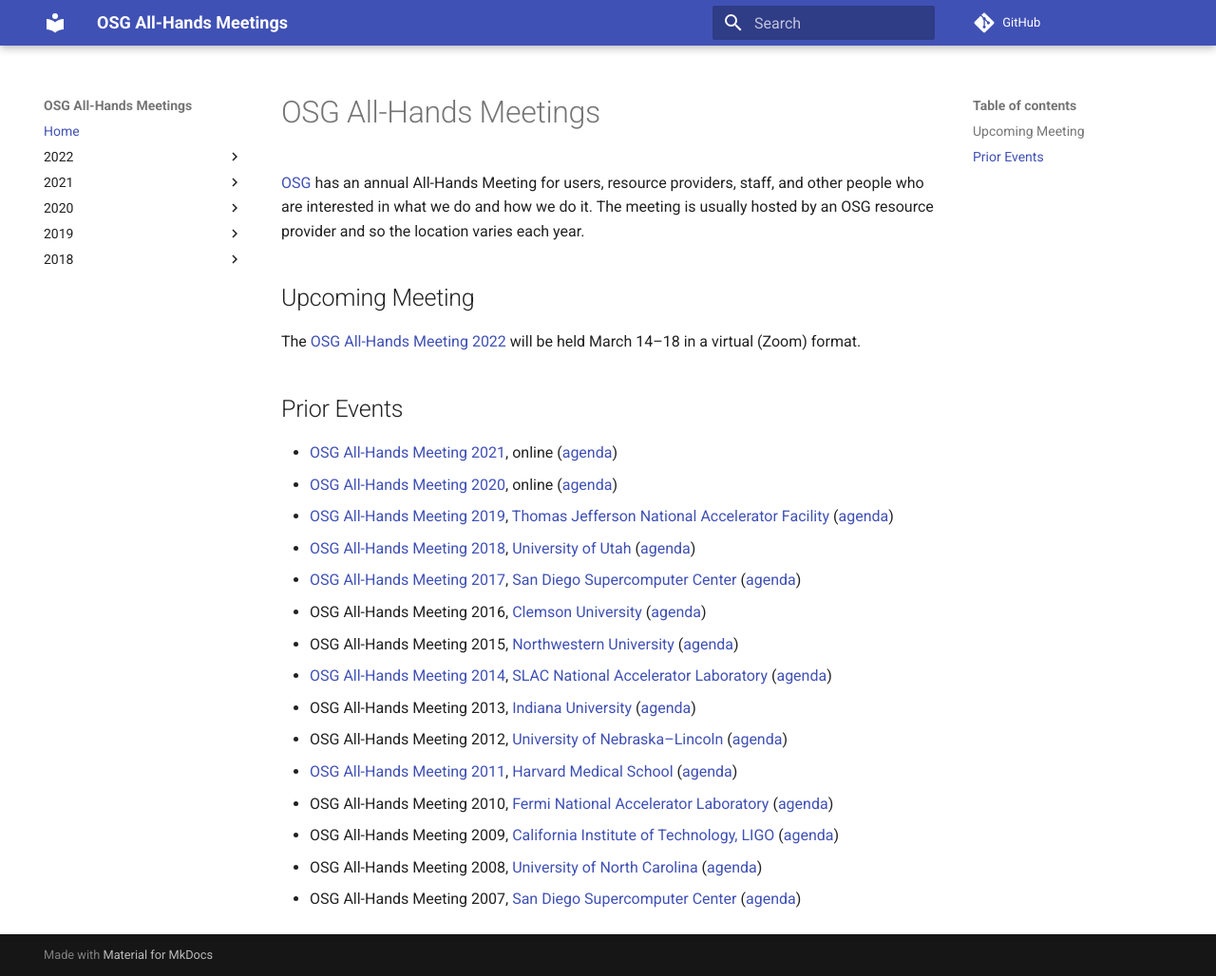
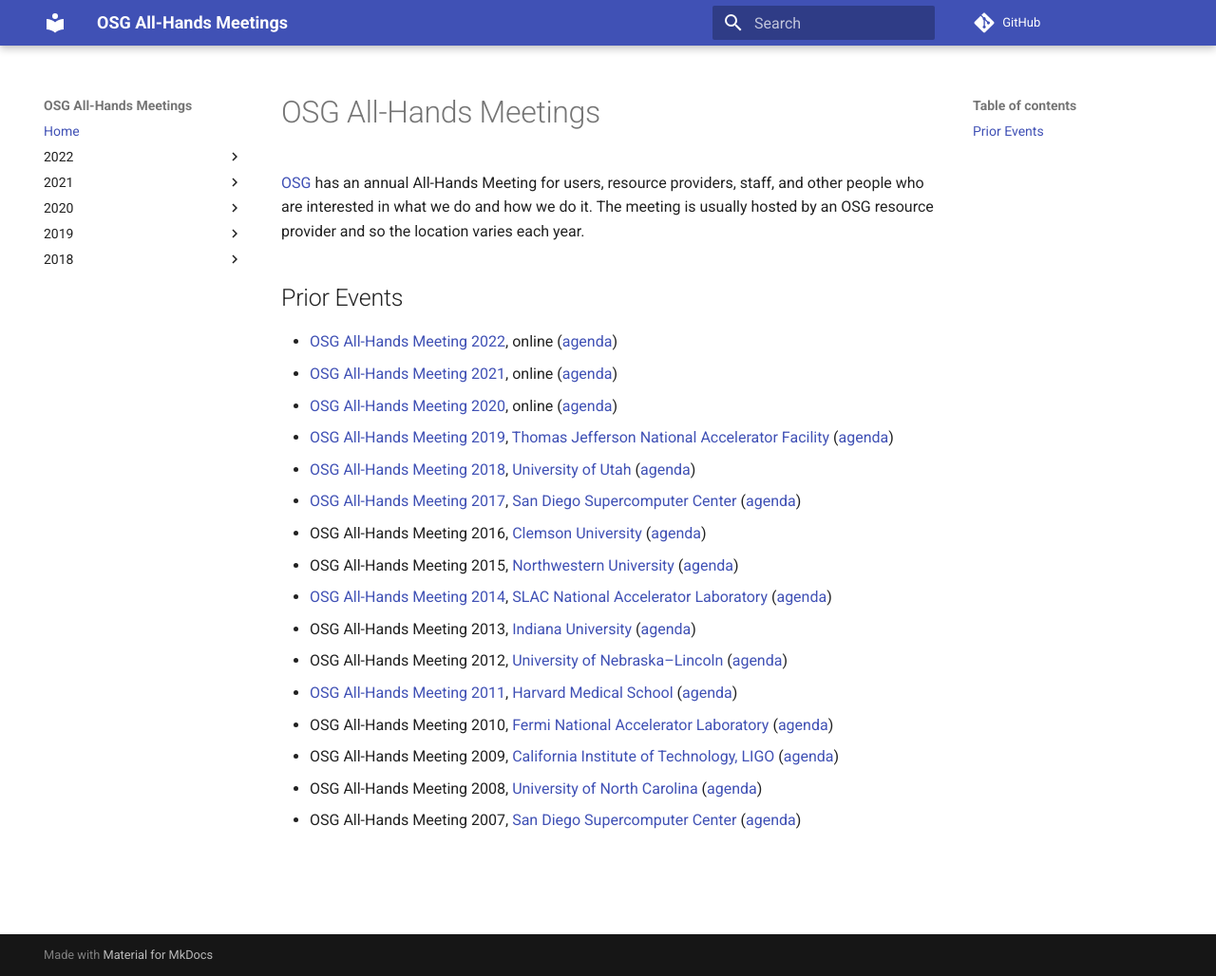
Before and after one commit to osg-htc/all-hands, an MkDocs documentation site: the page built from docs/index.md, in a window 1280 px wide and 1028 px high. Shown: the whole window at 95% size. Built offline with MkDocs 1.6.1 and Material for MkDocs 9.7.7, drawn with Linux system fonts in a browser that asks for light colours; comment, search, counter and statistics services are not loaded.

Commit message:
Moved 2022 to past

```diff
--- a/docs/index.md
+++ b/docs/index.md
@@ -4,14 +4,11 @@
 for users, resource providers, staff, and other people who are interested in what we do and how we do it.
 The meeting is usually hosted by an OSG resource provider and so the location varies each year.
 
-## Upcoming Meeting
-
-The [OSG All-Hands Meeting 2022](2022/index.md) will be held
-March 14&ndash;18
-in a virtual (Zoom) format.
-
 ## Prior Events
 
+* [OSG All-Hands Meeting 2022](2022/index.md),
+  online
+  ([agenda](https://indico.fnal.gov/event/53029/))
 * [OSG All-Hands Meeting 2021](2021/index.md),
   online
   ([agenda](https://indico.fnal.gov/event/47040/))
```
